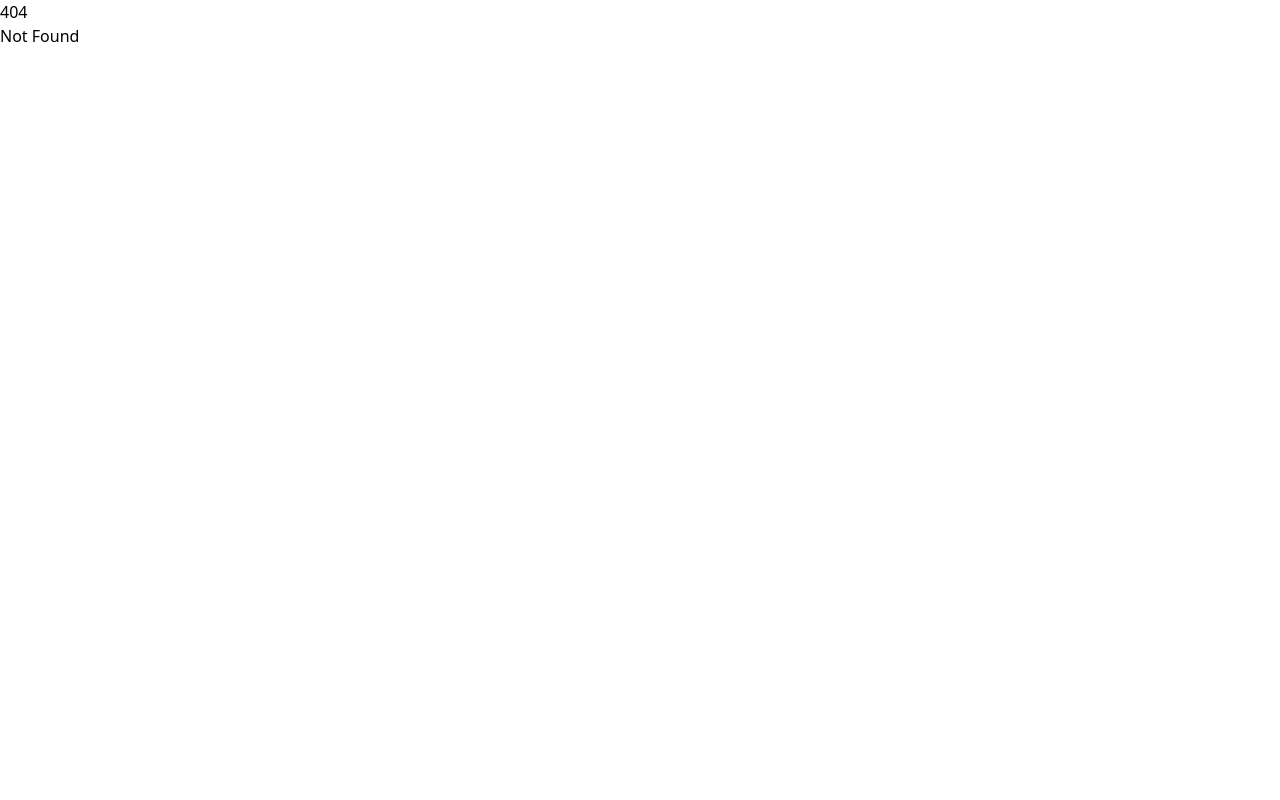
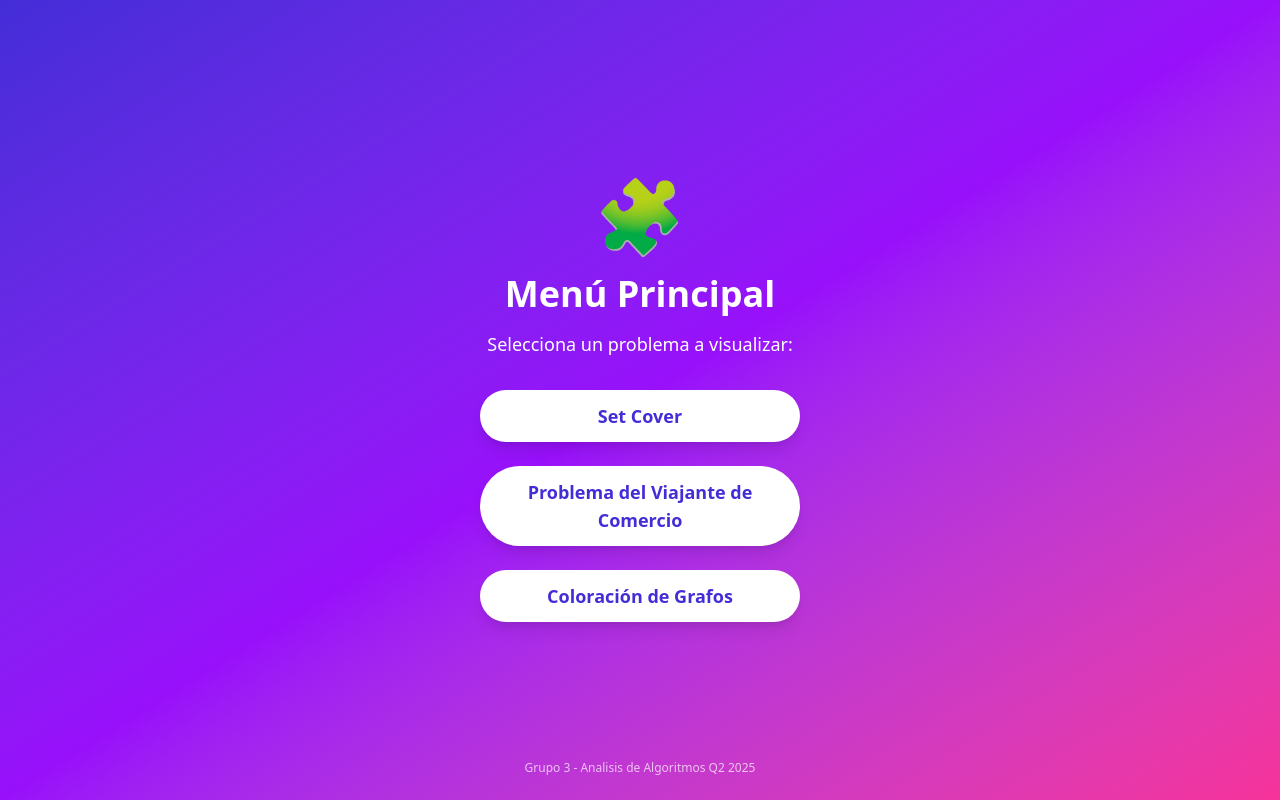
Before and after one commit to MissingLure/ProyectoAnalisisGrupo3, a SvelteKit app in the folder front-end/: page /Menu in a window 1280 px wide. Before the commit this address had no page. Built offline with nearby package versions, Linux system fonts and the light colour scheme.

Commit message:
Placeholder Menu

```diff
--- a/front-end/package.json
+++ b/front-end/package.json
@@ -11,7 +11,8 @@
 		"check": "svelte-kit sync && svelte-check --tsconfig ./tsconfig.json",
 		"check:watch": "svelte-kit sync && svelte-check --tsconfig ./tsconfig.json --watch",
 		"format": "prettier --write .",
-		"lint": "prettier --check ."
+		"lint": "prettier --check .",
+		"start": "npm run dev -- --open"
 	},
 	"devDependencies": {
 		"@sveltejs/adapter-auto": "^6.0.0",
--- a/front-end/src/routes/+page.svelte
+++ b/front-end/src/routes/+page.svelte
@@ -1,2 +1,37 @@
-<h1>Welcome to SvelteKit Ana Rivera y Daniel Dubon!</h1>
-<p>Visit <a href="https://svelte.dev/docs/kit">svelte.dev/docs/kit</a> to read the documentation</p>
+<script lang="ts">
+  import { goto } from '$app/navigation';
+  import { fly } from 'svelte/transition';
+
+  let salir = false;
+
+  function irAlMenu() {
+    salir = true;
+    // Espera que la animación termine antes de navegar
+    setTimeout(() => goto('/Menu'), 600); // 600ms = duración de la animación
+  }
+
+  function handleKey(e: KeyboardEvent) {
+    if (e.key === "Enter") irAlMenu();
+  }
+</script>
+
+<!-- Detiene scroll accidental -->
+<svelte:window on:keydown={handleKey} />
+
+{#if !salir}
+  <div
+    transition:fly={{ x: 0, y: 0, duration: 600 }}
+    class="flex flex-col items-center justify-center min-h-screen bg-gradient-to-br from-blue-700 via-black to-blue-500 text-white"
+  >
+    <span class="text-7xl mb-6">🎮</span>
+    <h1 class="text-5xl font-bold mb-4">Proyecto de Analisis de Algoritmos - Grupo 3</h1>
+    <p class="mb-8 text-lg">Set Cover, Coloración de Grafos y Problema de Viajante de Comercio</p>
+    <button
+      on:click={irAlMenu}
+      class="bg-white text-indigo-700 font-bold py-3 px-10 rounded-full shadow-xl hover:bg-indigo-200 transition"
+      tabindex="0"
+    >
+      Presiona Enter o Haz Click para Entrar
+    </button>
+  </div>
+{/if}
--- /dev/null
+++ b/front-end/src/routes/Menu/+page.svelte
@@ -0,0 +1,45 @@
+<script lang="ts">
+  import { fly } from 'svelte/transition';
+
+  // Podés ponerle animación de entrada
+  let entrar = true;
+
+  // Función para cada botón (por ahora solo logs, después le metés la navegación real)
+  function goTo(opcion: string) {
+    alert(`Elegiste: ${opcion}`); // Placeholder
+    // Ejemplo de navegación futura:
+    // goto('/set-cover')
+  }
+</script>
+
+<div
+  transition:fly="{{ y: 60, duration: 600 }}"
+  class="flex flex-col items-center justify-center min-h-screen bg-gradient-to-br from-indigo-700 via-purple-600 to-pink-500 text-white"
+>
+  <span class="text-7xl mb-6">🧩</span>
+  <h1 class="text-4xl font-bold mb-4">Menú Principal</h1>
+  <p class="mb-8 text-lg">Selecciona un problema a visualizar:</p>
+  <div class="flex flex-col gap-6 w-full max-w-xs">
+    <button
+      class="bg-white text-indigo-700 font-semibold py-3 px-8 rounded-full shadow-lg hover:bg-indigo-200 transition text-lg"
+      on:click={() => goTo('Set Cover')}
+    >
+      Set Cover
+    </button>
+    <button
+      class="bg-white text-indigo-700 font-semibold py-3 px-8 rounded-full shadow-lg hover:bg-indigo-200 transition text-lg"
+      on:click={() => goTo('Problema del Viajante de Comercio')}
+    >
+      Problema del Viajante de Comercio
+    </button>
+    <button
+      class="bg-white text-indigo-700 font-semibold py-3 px-8 rounded-full shadow-lg hover:bg-indigo-200 transition text-lg"
+      on:click={() => goTo('Coloración de Grafos')}
+    >
+      Coloración de Grafos
+    </button>
+  </div>
+  <footer class="absolute bottom-6 text-white text-xs opacity-70">
+    Grupo 3 - Analisis de Algoritmos Q2 2025
+  </footer>
+</div>
```
